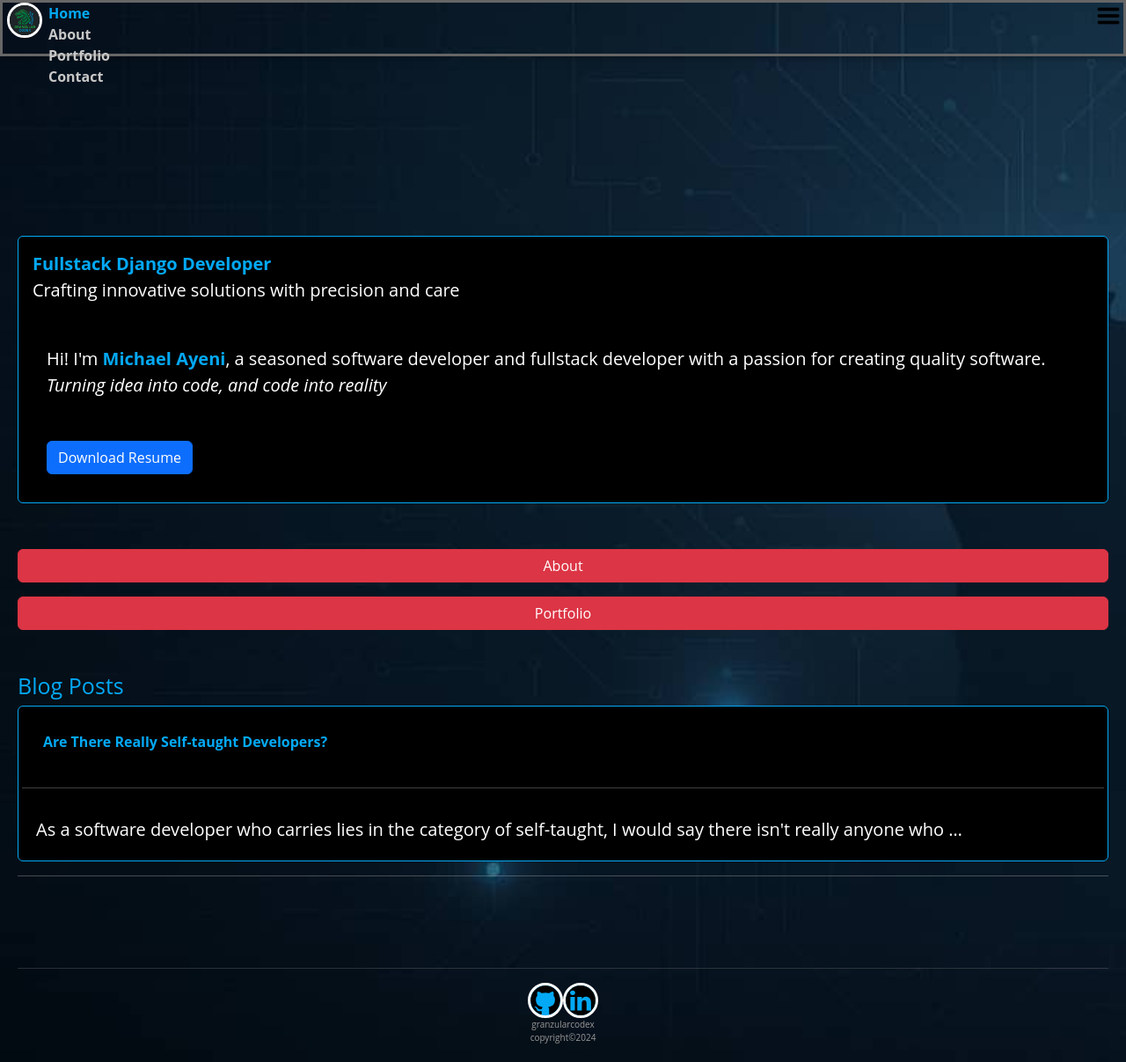
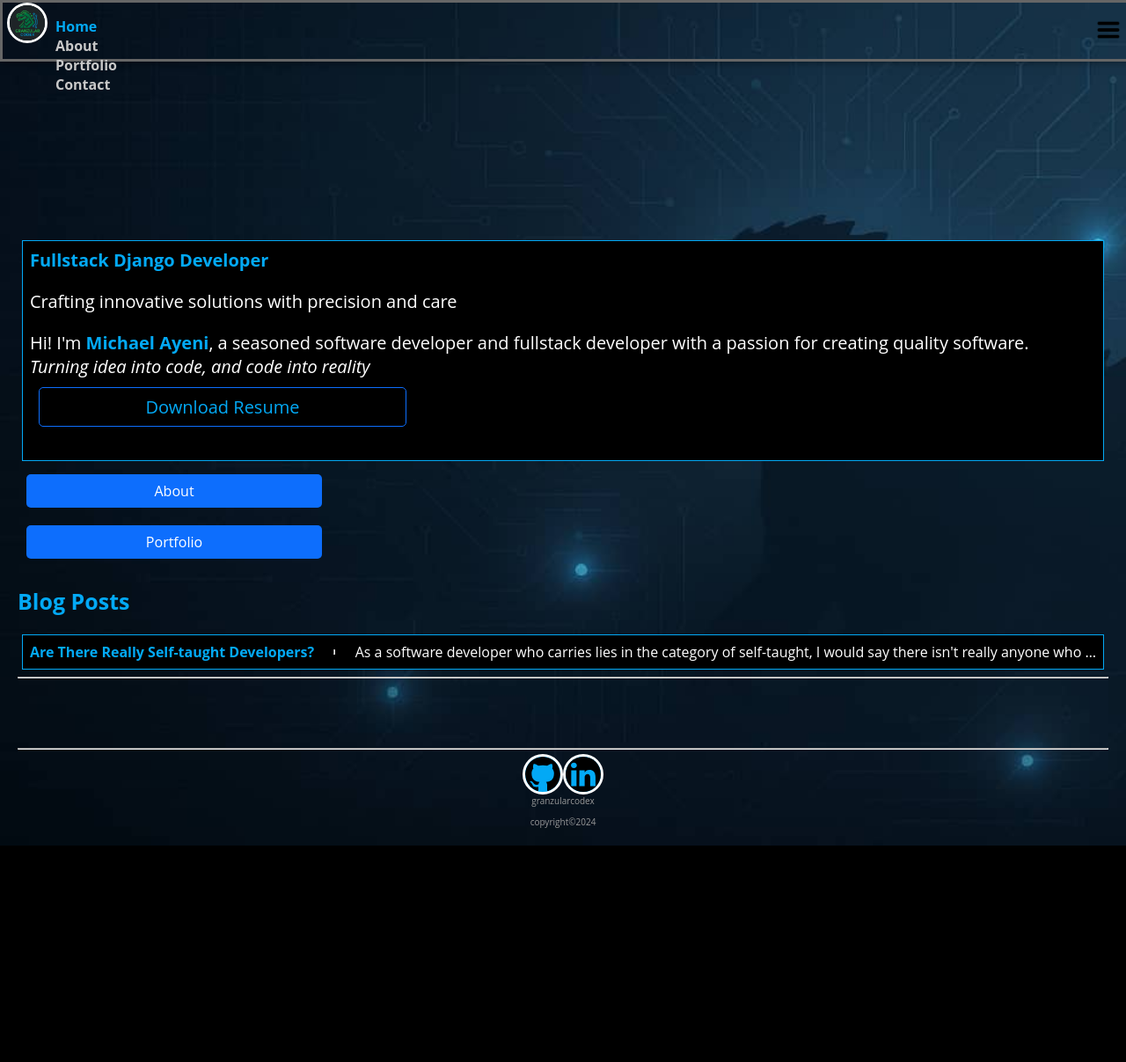
Before and after one commit to Granzular/portfolio-, a Django app: page / in a window 1280 px wide. Shown: the whole page at 88% size. After the commit the page ends 961 px from the top, so only its background shows below. Run offline with Django 5.2, Linux system fonts and the light colour scheme; data comes from the database, SQL or seed files in the repository; parts of the project's set-up code (start-up, migrations or seed data) failed here and were passed over.

Commit message:
unfinished, removed bootstrap, creating CSS component classes

```diff
--- a/blog/static/blog/css/style.css
+++ b/blog/static/blog/css/style.css
@@ -121,3 +121,33 @@
     border-color:white;
 	    background-color:var(--electric-blue);
 }
+
+/* reusable ui component classes*/
+.btn{
+	display: inline-block;
+	border-style: solid;
+	border-radius: 5px;
+	border-width: 0.1px;
+	width: 20em;
+	padding: 8px;
+	margin: 10px;
+	text-align: center;
+
+}
+.btn-primary{
+	background-color: #0d6efd;
+	color:white;
+	border-style:none ;
+}
+.btn-outline-primary{
+	border-color: #0d6efd ;
+}
+
+.card{
+	display: flex;
+	border-style: solid;
+	border-width: 1px;
+	padding:8px;
+	margin: 5px;
+
+}
--- a/blog/templates/blog/generic_base.html
+++ b/blog/templates/blog/generic_base.html
@@ -2,8 +2,6 @@
   <meta http-equiv="CONTENT-TYPE"content="text/html; charset=UTF-8">
 
   <meta name="viewport"content="width=device-width,initial-scale=1.0">
-<!--bootstrap-->
-    <link rel="stylesheet"  href="https://cdn.jsdelivr.net/npm/bootstrap@5.3.5/dist/css/bootstrap.min.css">
 
 {% load static %}
 <link rel="stylesheet" href="{% static 'blog/css/style.css'%}"/>
@@ -53,7 +51,6 @@
 {% block end %}
 {% endblock %}
 
-<!-- bootstrap js-->                              <script type="application/javascript"src="https://cdn.jsdelivr.net/npm/@popperjs/core@2.6.0/dist/umd/popper"></script>                                <script src="https://cdn.jsdelivr.net/npm/bootstrap@5.3.5/dist/js/bootstrap.bundle.min.js" integrity="sha384-k6d4wzSIapyDyv1kpU366/PK5hCdSbCRGRCMv+eplOQJWyd1fbcAu9OCUj5zNLiq" crossorigin="anonymous"></script>
 </body>
 
 </html>
--- a/blog/templates/blog/index.html
+++ b/blog/templates/blog/index.html
@@ -8,30 +8,30 @@
 {% endblock %}
 
   {% block content %}
-<div class="card mb-1 index-card" >
+<div class="card index-card" >
 
 <div class="card-body">                                       <strong class="boldtext"> Fullstack Django Developer</strong>
 		<p> Crafting innovative solutions with precision and care </p>
 
 
-		<p class="card-text  mt-5 m-3 ">Hi! I'm<strong class="boldtext"> Michael Ayeni</strong>, a seasoned software developer and fullstack developer with a passion for creating quality software.<br><em>Turning idea into code, and code into reality</em>
+		<p class="card-text ">Hi! I'm<strong class="boldtext"> Michael Ayeni</strong>, a seasoned software developer and fullstack developer with a passion for creating quality software.<br><em>Turning idea into code, and code into reality</em>
 		<br>
-		<a href="{% url 'blog:resumepdf' %}" class="btn btn-primary mt-5" style="color:white;">Download Resume</a>
+		<a href="{% url 'blog:resumepdf' %}" class="btn btn-outline-primary" >Download Resume</a>
 
 
   </div>
 </div>
 
-		<a href="{% url 'blog:about' %}" class="btn btn-danger mt-5 w-100 " style="right:10px;">About</a>
+		<a href="{% url 'blog:about' %}" class="btn btn-primary" >About</a>
 	<br>
-  <a class="btn btn-danger mt-3 w-100" href="{% url 'blog:portfolio' %}">Portfolio</a>
+  <a class="btn btn-primary" href="{% url 'blog:portfolio' %}">Portfolio</a>
 		  <br>
 
-  <h2 class="mt-5">Blog Posts</h2>
+  <h2 class="">Blog Posts</h2>
 {% if posts %}
 {% for post in posts %}
 <a href="{% url 'blog:detail' post.id %}" >
-	<article class="card index-card" style="padding:4px;">
+	<article class="card">
 		<strong class="title card-title boldtext m-4">{{post.title}}</strong>
 			<hr>
 		<div class="card-body">{{post.text|truncatewords:20}}</div>
--- a/requirements.txt
+++ b/requirements.txt
@@ -1,8 +1,9 @@
 asgiref==3.8.1
-Django==4.2.0
+Django==5.2
 packaging==24.2
 sqlparse==0.5.3
 typing_extensions==4.12.2
-tzdata==2025.1
+tzdata==2025.2
 crispy-bootstrap4==2024.10
 django-crispy-forms==2.3
+pillow==11.3.0
```
Also changed, not shown: 1 other file.
